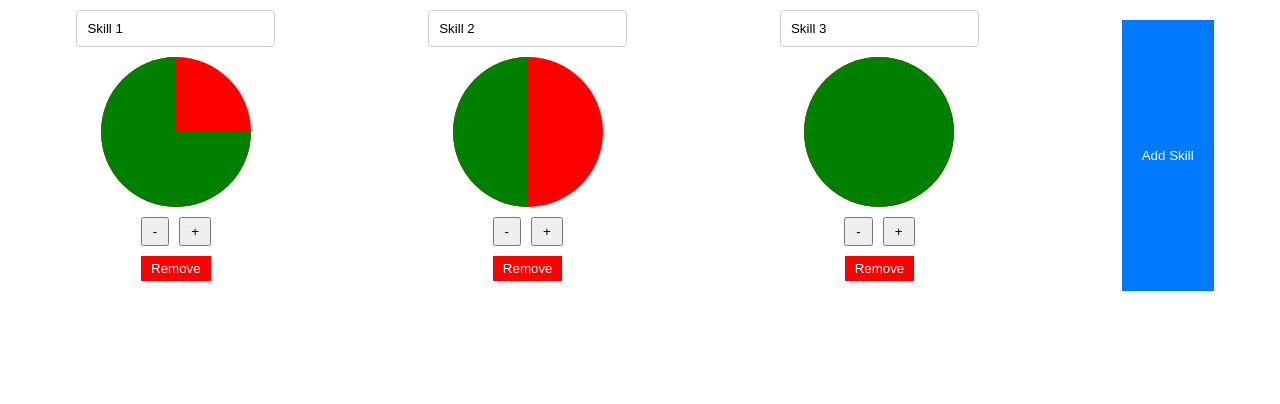
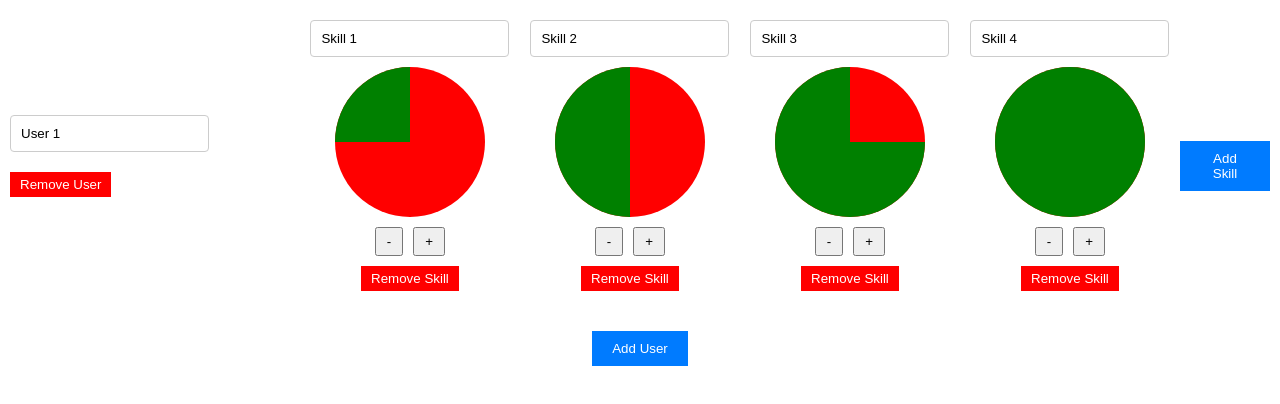
Before and after one commit to DPLekon/SkillMatrix-v0.3, a React (Create React App) app: page / in a window 1280 px wide. Shown: the top 404 px of the page. Built offline with nearby package versions, Linux system fonts and the light colour scheme.

Commit message:
SkillMatrix v0.3

```diff
--- a/src/App.js
+++ b/src/App.js
@@ -2,35 +2,88 @@ import React, { useState } from 'react';
 import './SkillMatrix.css';
 
 const SkillMatrix = () => {
-  const [skills, setSkills] = useState([
-    { id: 1, name: 'Skill 1', rating: 3 },
+  const [users, setUsers] = useState([
+    {
+      id: 1,
+      name: 'User 1',
+      skills: [
+        { id: 1, name: 'Skill 1', rating: 1 },
         { id: 2, name: 'Skill 2', rating: 2 },
-    { id: 3, name: 'Skill 3', rating: 4 },
-    // Add more skills here
+        { id: 3, name: 'Skill 3', rating: 3 },
+        { id: 4, name: 'Skill 4', rating: 4 },
+      ],
+    },
+    // Add more users here
   ]);
 
-  const handleSkillChange = (id, newSkill) => {
-    const updatedSkills = skills.map((skill) =>
-      skill.id === id ? { ...skill, name: newSkill } : skill
+  const handleUserNameChange = (userId, newName) => {
+    const updatedUsers = users.map((user) =>
+      user.id === userId ? { ...user, name: newName } : user
     );
-    setSkills(updatedSkills);
+    setUsers(updatedUsers);
   };
 
-  const handleRatingChange = (id, newRating) => {
-    const updatedSkills = skills.map((skill) =>
-      skill.id === id ? { ...skill, rating: newRating } : skill
+  const handleSkillChange = (userId, skillId, newSkill) => {
+    const updatedUsers = users.map((user) => {
+      if (user.id === userId) {
+        const updatedSkills = user.skills.map((skill) =>
+          skill.id === skillId ? { ...skill, name: newSkill } : skill
         );
-    setSkills(updatedSkills);
+        return { ...user, skills: updatedSkills };
+      }
+      return user;
+    });
+    setUsers(updatedUsers);
   };
 
-  const handleAddSkill = () => {
-    const newSkill = { id: Date.now(), name: 'New Skill', rating: 1 };
-    setSkills([...skills, newSkill]);
+  const handleRatingChange = (userId, skillId, newRating) => {
+    const updatedUsers = users.map((user) => {
+      if (user.id === userId) {
+        const updatedSkills = user.skills.map((skill) =>
+          skill.id === skillId ? { ...skill, rating: newRating } : skill
+        );
+        return { ...user, skills: updatedSkills };
+      }
+      return user;
+    });
+    setUsers(updatedUsers);
   };
 
-  const handleRemoveSkill = (id) => {
-    const updatedSkills = skills.filter((skill) => skill.id !== id);
-    setSkills(updatedSkills);
+  const handleAddSkill = (userId) => {
+    const newSkill = { id: Date.now(), name: 'New Skill', rating: 1 };
+    const updatedUsers = users.map((user) => {
+      if (user.id === userId) {
+        const updatedSkills = [...user.skills, newSkill];
+        return { ...user, skills: updatedSkills };
+      }
+      return user;
+    });
+    setUsers(updatedUsers);
+  };
+
+  const handleRemoveSkill = (userId, skillId) => {
+    const updatedUsers = users.map((user) => {
+      if (user.id === userId) {
+        const updatedSkills = user.skills.filter((skill) => skill.id !== skillId);
+        return { ...user, skills: updatedSkills };
+      }
+      return user;
+    });
+    setUsers(updatedUsers);
+  };
+
+  const handleAddUser = () => {
+    const newUser = {
+      id: Date.now(),
+      name: 'New User',
+      skills: [{ id: Date.now() + 1, name: 'New Skill', rating: 1 }],
+    };
+    setUsers([...users, newUser]);
+  };
+
+  const handleRemoveUser = (userId) => {
+    const updatedUsers = users.filter((user) => user.id !== userId);
+    setUsers(updatedUsers);
   };
 
   const renderCircleParts = (rating) => {
@@ -41,7 +94,7 @@ const SkillMatrix = () => {
       const partColor = colors[i];
       const partStyle = {
         backgroundColor: partColor,
-        transform: `rotate(${i * 270}deg)`
+        transform: `rotate(${i * 270}deg)`,
       };
       circleParts.push(<div key={i} className="circle-part" style={partStyle} />);
     }
@@ -51,37 +104,72 @@ const SkillMatrix = () => {
 
   return (
     <div className="skill-matrix">
-      {skills.map((skill) => (
+      {users.map((user) => (
+        <div key={user.id} className="user-skills">
+          <div className="user-name">
+            <input
+              type="text"
+              value={user.name}
+              onChange={(event) => handleUserNameChange(user.id, event.target.value)}
+            />
+            <button
+              className="remove-user"
+              onClick={() => handleRemoveUser(user.id)}
+            >
+              Remove User
+            </button>
+          </div>
+          <div className="skill-circles">
+            {user.skills.map((skill) => (
               <div key={skill.id} className="skill-circle">
                 <input
                   type="text"
                   value={skill.name}
-            onChange={(event) => handleSkillChange(skill.id, event.target.value)}
+                  onChange={(event) =>
+                    handleSkillChange(user.id, skill.id, event.target.value)
+                  }
                 />
                 <div className="circle">{renderCircleParts(skill.rating)}</div>
                 <div className="rating-buttons">
                   <button
                     onClick={() =>
-                handleRatingChange(skill.id, Math.max(skill.rating - 1, 1))
+                      handleRatingChange(
+                        user.id,
+                        skill.id,
+                        Math.max(skill.rating - 1, 1)
+                      )
                     }
                   >
                     -
                   </button>
                   <button
                     onClick={() =>
-                handleRatingChange(skill.id, Math.min(skill.rating + 1, 4))
+                      handleRatingChange(
+                        user.id,
+                        skill.id,
+                        Math.min(skill.rating + 1, 4)
+                      )
                     }
                   >
                     +
                   </button>
                 </div>
-          <button className="remove-skill" onClick={() => handleRemoveSkill(skill.id)}>
-            Remove
+                <button
+                  className="remove-skill"
+                  onClick={() => handleRemoveSkill(user.id, skill.id)}
+                >
+                  Remove Skill
                 </button>
               </div>
             ))}
-      <button className="add-skill-button" onClick={handleAddSkill}>
+          </div>
+          <button className="add-skill-button" onClick={() => handleAddSkill(user.id)}>
             Add Skill
+          </button>
+        </div>
+      ))}
+      <button className="add-user-button" onClick={handleAddUser}>
+        Add User
       </button>
     </div>
   );
--- a/src/SkillMatrix.css
+++ b/src/SkillMatrix.css
@@ -1,8 +1,15 @@
+  .skill-matrix {
+    display: flex;
+    justify-content: center;
+    flex-direction: column;
+    align-items: center;
+  }
 
-   .skill-matrix {
+  .user-skills {
     display: flex;
-    flex-wrap: wrap;
-    justify-content: space-around;
+    /* flex-direction: column; */
+    align-items: center;
+    margin: 10px;
   }
 
   .skill-circle {
@@ -10,6 +17,7 @@
     flex-direction: column;
     align-items: center;
     margin: 10px;
+    width: 200px; /* Adjust width as needed */
   }
 
   .circle {
@@ -31,6 +39,10 @@
     border-radius: 0 0 0% 0;
     transform-origin: 100% 100%;
     transition: background-color 0.3s ease;
+  }
+
+  .skill-circles {
+    display: flex;
   }
 
   .rating-buttons {
@@ -61,6 +73,24 @@
     cursor: pointer;
   }
 
+  .remove-user {
+    margin-top: 20px;
+    background-color: red;
+    color: white;
+    border: none;
+    padding: 5px 10px;
+    cursor: pointer;
+  }
+
+  .add-user-button {
+    margin-top: 20px;
+    background-color: #007bff;
+    color: white;
+    border: none;
+    padding: 10px 20px;
+    cursor: pointer;
+  }
+
   input[type="text"] {
     padding: 10px;
     border: 1px solid #ccc;
```
Lines whose indentation alone changed are shown as unchanged.
